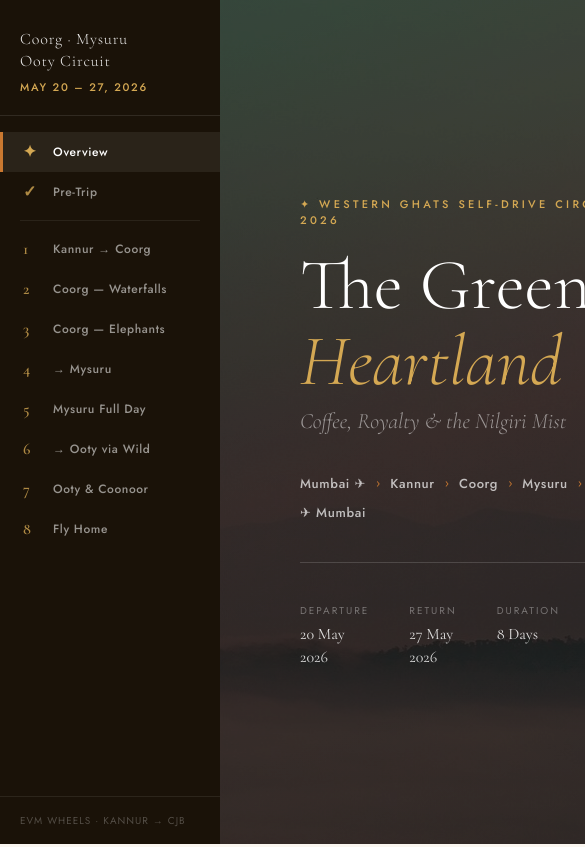
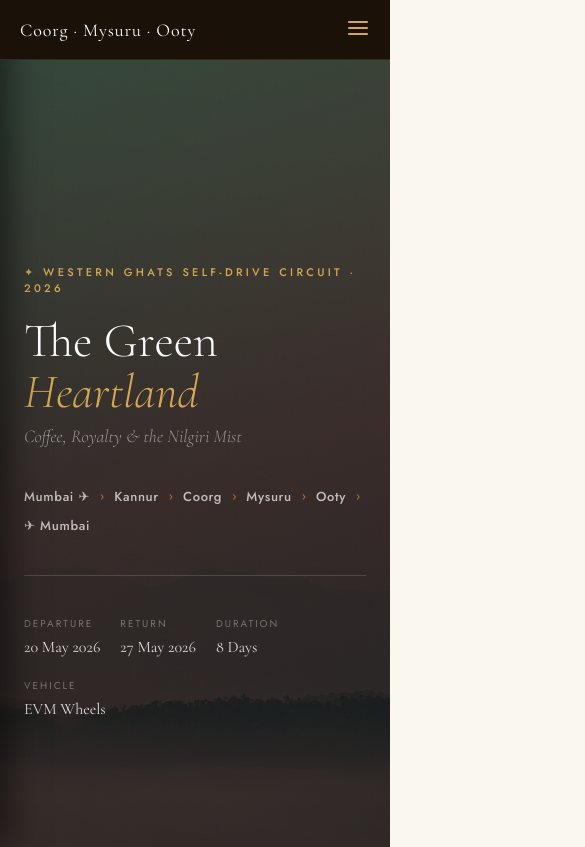
Before and after one commit to BhurkeSiddhesh/travel-itinerary-2026, a plain HTML site: page index.html in a window 390 px wide. Shown: the top 847 px of the page, 585 px wide, since content can reach past the window. Drawn offline with nearby package versions, Linux system fonts and the light colour scheme.

Commit message:
feat: implement mobile responsiveness with hamburger menu, drawer sidebar, and safe area support for modern iPhones

```diff
--- a/index.html
+++ b/index.html
@@ -754,9 +754,124 @@
     .main { margin-left: 0; }
     .page { display: block !important; page-break-after: always; }
   }
+
+  /* MOBILE RESPONSIVENESS */
+  .mobile-header {
+    display: none;
+    position: fixed;
+    top: 0; left: 0; right: 0;
+    height: 60px;
+    background: var(--dark);
+    z-index: 1000;
+    align-items: center;
+    justify-content: space-between;
+    padding: 0 20px;
+    border-bottom: 1px solid rgba(255,255,255,0.1);
+  }
+
+  .mobile-brand {
+    font-family: 'Cormorant Garamond', serif;
+    font-size: 18px;
+    color: #fff;
+    letter-spacing: 0.05em;
+  }
+
+  .menu-toggle {
+    background: none;
+    border: none;
+    color: var(--gold);
+    cursor: pointer;
+    padding: 10px;
+    margin-right: -10px;
+  }
+
+  @media screen and (max-width: 1024px) {
+    .mobile-header { display: flex; }
+
+    .sidebar {
+      left: -220px;
+      transition: transform 0.3s ease;
+      box-shadow: 10px 0 30px rgba(0,0,0,0.5);
+    }
+
+    .sidebar.open {
+      transform: translateX(220px);
+    }
+
+    .main {
+      margin-left: 0;
+      padding-top: 60px; /* Space for mobile header */
+    }
+
+    /* Padding Adjustments */
+    .cover { padding: 60px 24px 40px; }
+    .day-body { padding: 32px 24px 60px; }
+    .page-header { padding: 32px 24px 0; }
+    .checklist-page { padding: 32px 24px 60px; }
+    #checklist div[style*="padding: 0 60px 80px"] { padding: 0 24px 60px !important; }
+    div[style*="padding: 56px 60px 60px"] { padding: 40px 24px 60px !important; }
+
+    /* Typography scaling */
+    .cover h1 { font-size: 48px; }
+    .cover-subtitle { font-size: 18px; }
+    .cover-meta { flex-wrap: wrap; gap: 20px; }
+    .day-hero h2 { font-size: 32px; }
+    .day-hero h2 span { font-size: 20px; }
+    .day-hero-content { padding: 24px; }
+
+    /* Grid layouts */
+    div[style*="display:grid; grid-template-columns:1fr 1fr 1fr"] {
+      grid-template-columns: 1fr !important;
+      gap: 12px !important;
+    }
+    .check-grid { grid-template-columns: 1fr; }
+
+    /* Logistics */
+    .logistics { flex-direction: column; }
+    .logistics-item { border-right: none; border-bottom: 1px solid rgba(0,0,0,0.08); }
+    .logistics-item:last-child { border-bottom: none; }
+
+    /* Timeline */
+    .timeline::before { left: 24px; }
+    .tl-dot { left: 17px; }
+    .tl-item { grid-template-columns: 1fr; gap: 0; padding-left: 50px; }
+    .tl-time { text-align: left; padding-bottom: 8px; }
+    .tl-time span { font-size: 11px; }
+
+    /* Stay card */
+    .stay-card { flex-direction: column; gap: 12px; }
+    .stay-icon { margin-top: 0; font-size: 24px; }
+
+    /* TATKAL */
+    .tatkal-header { flex-direction: column; align-items: flex-start; gap: 4px; }
+  }
+
+  /* Support for iPhone Safe Areas */
+  @supports (padding: env(safe-area-inset-bottom)) {
+    .sidebar {
+      padding-top: env(safe-area-inset-top);
+      padding-bottom: env(safe-area-inset-bottom);
+    }
+    .mobile-header {
+      padding-top: env(safe-area-inset-top);
+      height: calc(60px + env(safe-area-inset-top));
+    }
+    .main {
+      padding-top: calc(60px + env(safe-area-inset-top));
+      padding-bottom: env(safe-area-inset-bottom);
+    }
+  }
 </style>
 </head>
 <body>
+
+<!-- MOBILE HEADER -->
+<div class="mobile-header">
+  <div class="mobile-brand">Coorg · Mysuru · Ooty</div>
+  <button class="menu-toggle" onclick="toggleMenu()" aria-label="Toggle Menu">
+    <svg width="24" height="24" viewBox="0 0 24 24" fill="none" stroke="currentColor" stroke-width="2" stroke-linecap="round" stroke-linejoin="round"><line x1="3" y1="12" x2="21" y2="12"></line><line x1="3" y1="6" x2="21" y2="6"></line><line x1="3" y1="18" x2="21" y2="18"></line></svg>
+  </button>
+</div>
 
 <!-- SIDEBAR -->
 <div class="sidebar">
@@ -2421,6 +2536,15 @@ function show(id) {
   document.getElementById(id).classList.add('active');
   document.getElementById('nav-' + id).classList.add('active');
   window.scrollTo(0, 0);
+
+  // Close sidebar on mobile/tablet after selection
+  if (window.innerWidth <= 1024) {
+    document.querySelector('.sidebar').classList.remove('open');
+  }
+}
+
+function toggleMenu() {
+  document.querySelector('.sidebar').classList.toggle('open');
 }
 </script>
 </body>
```
Also changed, not shown: 2 other files.
